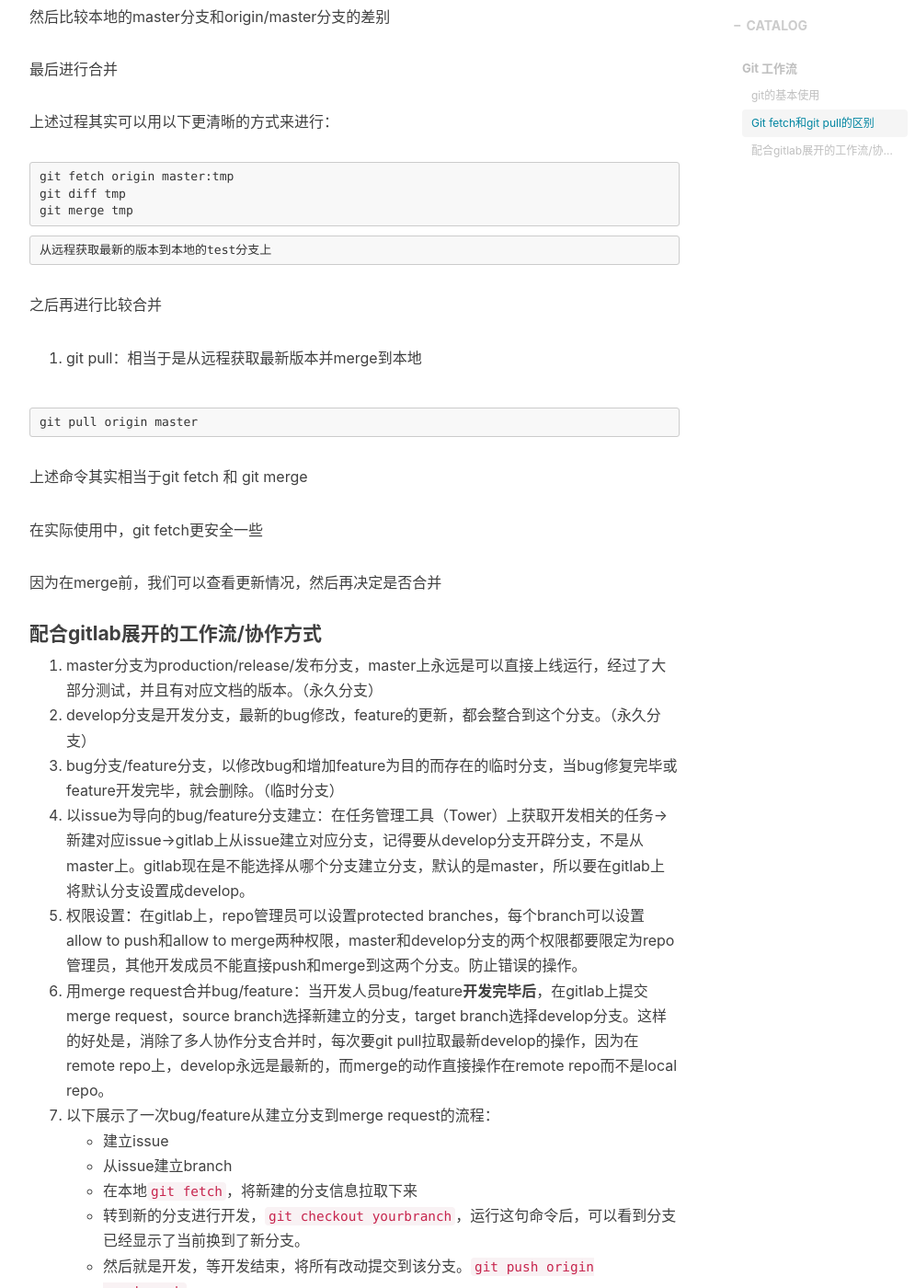
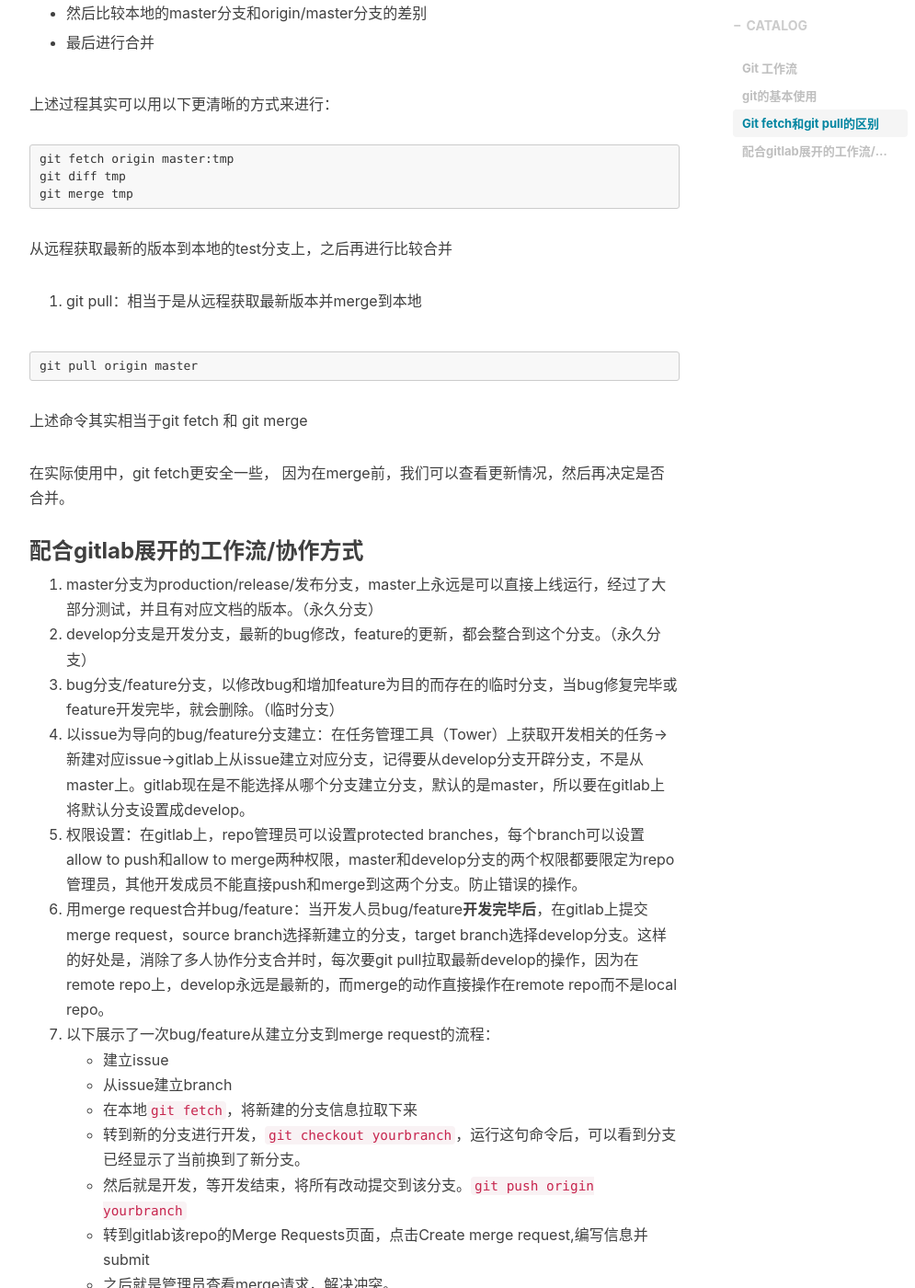
Before and after one commit to joeyzhyp/joeyzhyp.github.io, a Jekyll site: the page built from _posts/2017-07-01-git workflow.md, in a window 1280 px wide and 1400 px high, scrolled down 1689 px. Shown: the whole window at 92% size, without its empty margins (233-1228 px from the left). Built offline with Jekyll 4.4.1, drawn with Linux system fonts in a browser that asks for light colours; nearby versions of some CDN libraries; comment, search, counter and statistics services are not loaded; some of the changed text lies outside the part shown.

Commit message:
git tips

````diff
--- a/_posts/2017-07-01-git workflow.md
+++ b/_posts/2017-07-01-git workflow.md
@@ -13,7 +13,7 @@
 
 > [Git教程参考](http://www.yiibai.com/git/)
 
-#### git的基本使用
+### git的基本使用
 
 1. 当前工作区的文件修改状态：`git status`
 2. 将文件添加到待提交区：`git add`
@@ -37,7 +37,7 @@
 
 
 
-#### Git fetch和git pull的区别
+### Git fetch和git pull的区别
 
 Git中从远程的分支获取最新的版本到本地有这样2个命令：
 
@@ -49,15 +49,15 @@
 git merge origin/master
 ```
 
-    以上命令的含义：
+ 以上命令的含义：
 
-   首先从远程的origin的master主分支下载最新的版本到origin/master分支上
+- 首先从远程的origin的master主分支下载最新的版本到origin/master分支上
 
-   然后比较本地的master分支和origin/master分支的差别
+- 然后比较本地的master分支和origin/master分支的差别
 
-   最后进行合并
+- 最后进行合并
 
-   上述过程其实可以用以下更清晰的方式来进行：
+上述过程其实可以用以下更清晰的方式来进行：
 
 ```
 git fetch origin master:tmp
@@ -65,9 +65,7 @@
 git merge tmp
 ```
 
-    从远程获取最新的版本到本地的test分支上
-
-   之后再进行比较合并
+ 从远程获取最新的版本到本地的test分支上，之后再进行比较合并
 
 2. git pull：相当于是从远程获取最新版本并merge到本地
 
@@ -77,13 +75,11 @@
 
 上述命令其实相当于git fetch 和 git merge
 
-在实际使用中，git fetch更安全一些
-
-因为在merge前，我们可以查看更新情况，然后再决定是否合并
+在实际使用中，git fetch更安全一些， 因为在merge前，我们可以查看更新情况，然后再决定是否合并。
 
 
 
-#### 配合gitlab展开的工作流/协作方式
+### 配合gitlab展开的工作流/协作方式
 
 1. master分支为production/release/发布分支，master上永远是可以直接上线运行，经过了大部分测试，并且有对应文档的版本。（永久分支）
 2. develop分支是开发分支，最新的bug修改，feature的更新，都会整合到这个分支。（永久分支）
````
Also changed, not shown: _posts/2017-09-30-git tips.md (added, +186 -0 lines), _posts/2018-04-01-docker installation.md (renamed from _posts/2018-04-01-docker-installation.md), _posts/2018-04-10-docker command.md (renamed from _posts/2018-04-10-docker-command.md), _posts/2018-09-14-Distributed TensorFlow.md (renamed from _posts/2018-09-14-DistributedTensorFlow.md).
